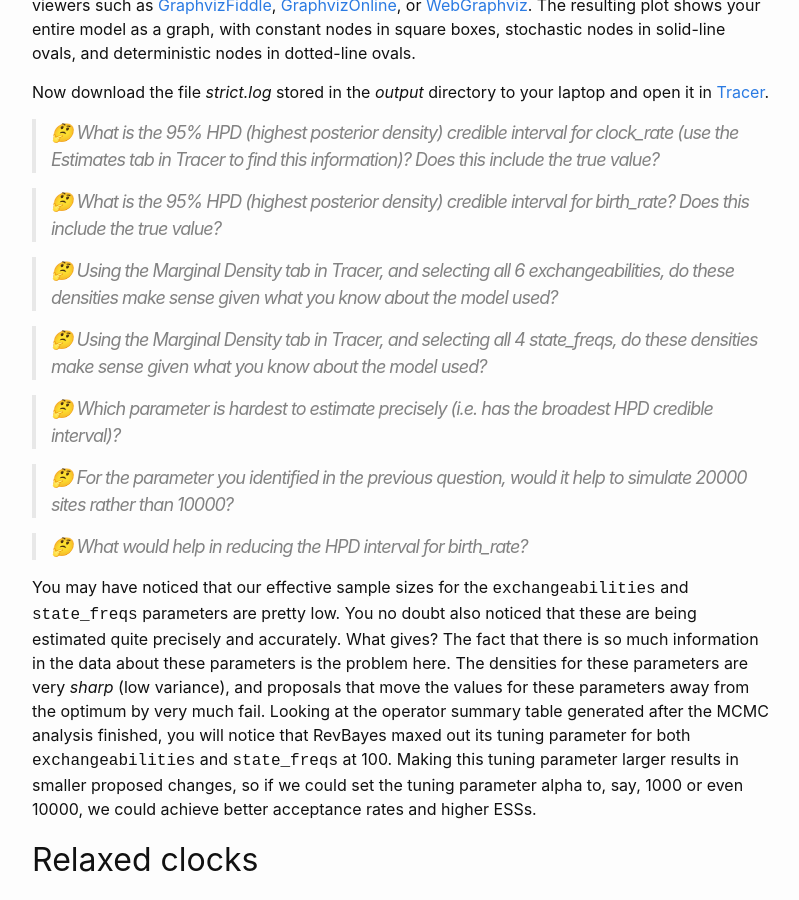
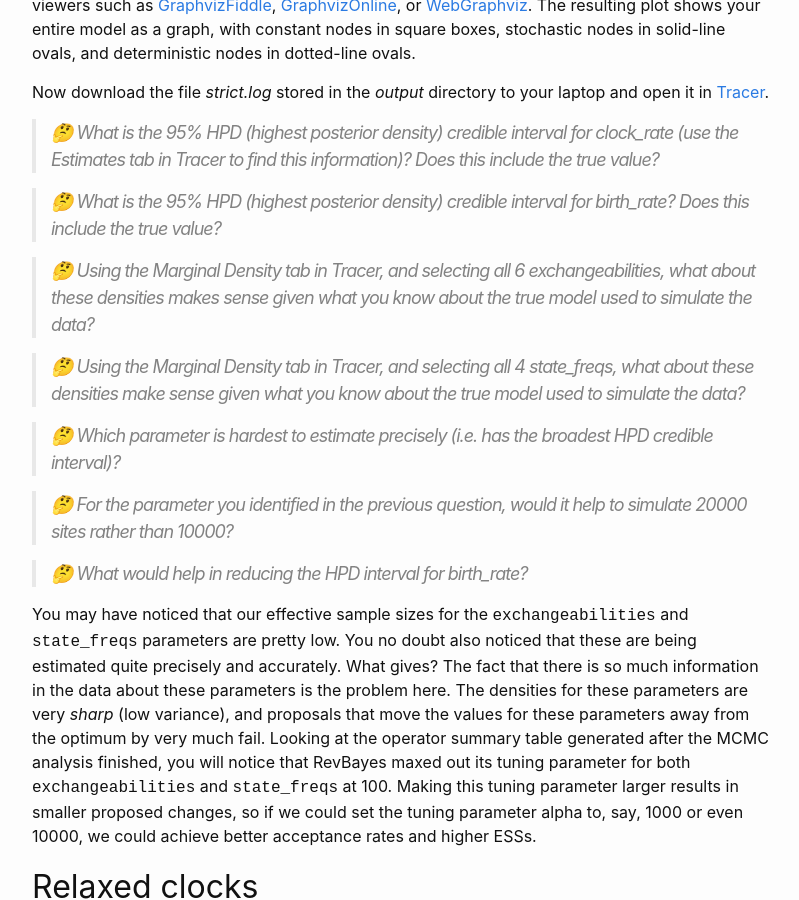
Before and after one commit to plewis/plewis.github.io, a Jekyll site: the page built from phylogenetics/lab-revdiv.md, in a window 1280 px wide and 900 px high, scrolled down 8535 px. Shown: the whole window, without its empty margins (238-1037 px from the left). Built offline with Jekyll 4.4.1, drawn with Linux system fonts in a browser that asks for light colours; emoji names are drawn with the system emoji font; formulas are drawn with MathJax 3; some of the changed text lies outside the part shown.

Commit message:
added figure for revdiv lab

```diff
--- a/phylogenetics/lab-revdiv.md
+++ b/phylogenetics/lab-revdiv.md
@@ -271,13 +271,13 @@ I got (0.9986, 1.0216), and yes, it includes the true value 1.0
 I got (0.6306,4.1727); yes, the true rate was 2.6, which is close to the middle of the credible interval
 {% endcomment %}
 
-> :thinking: Using the Marginal Density tab in Tracer, and selecting all 6 exchangeabilities, do these densities make sense given what you know about the model used?
+> :thinking: Using the Marginal Density tab in Tracer, and selecting all 6 exchangeabilities, what about these densities makes sense given what you know about the true model used to simulate the data?
 
 {% comment %}
 yes, the 2 transition relative rates are about 0.358, which is 5.04 times higher than the other 4, which average 0.071
 {% endcomment %}
 
-> :thinking: Using the Marginal Density tab in Tracer, and selecting all 4 state_freqs, do these densities make sense given what you know about the model used?
+> :thinking: Using the Marginal Density tab in Tracer, and selecting all 4 state_freqs, what about these densities make sense given what you know about the true model used to simulate the data?
 
 {% comment %}
 yes, they are centered over 0.1, 0.2, 0.3, and 0.4, which are the values we specified when simulating the data using evolver
@@ -333,9 +333,11 @@ You'll also need to substitute **<tt>branch_rates</tt>** for **<tt>clock_rate</t
 
     phySeq ~ dnPhyloCTMC(tree=timetree, Q=Q, branchRates=branch_rates, nSites=n_sites, type="DNA")
 
-The model has suddenly gotten a lot more complicated, hasn't it? We now have a rate parameter for every edge in the tree, so we've added $$(2)(20) - 2 = 38$$ more parameters to the model. Each of these edge rate parameters has a lognormal prior, and the 2 parameters of that distribution represent hyperparameters in what is now a hierarchical model, so we've increased the model from 10 parameters (1 **<tt>clock_rate</tt>**, 1 <tt>birth_rate</tt>, 3 **<tt>state_freqs</tt>**, 5 **<tt>exchangeabilities</tt>**) to 50 parameters (the original 10 plus 38 edge rates and 2 hyperparameters **<tt>ucln_mu</tt>** and **<tt>ucln_sigma</tt>**).
+The model has suddenly gotten a lot more complicated, hasn't it? We now have a rate parameter for every edge in the tree, so we've added $$(2)(20) - 2 = 38$$ more parameters to the model. Each of these edge rate parameters has a lognormal prior, and the 2 parameters of that distribution represent hyperparameters in what is now a hierarchical model, so we've increased the model from 10 parameters (1 **<tt>clock_rate</tt>**, 1 **<tt>birth_rate</tt>**, 3 **<tt>state_freqs</tt>**, 5 **<tt>exchangeabilities</tt>**) to 50 parameters (the original 10 plus 38 edge rates and 2 hyperparameters **<tt>ucln_mu</tt>** and **<tt>ucln_sigma</tt>**).
 
-To the right is a figure (click the thumbnail to enlarge) that shows the relationship between the lognormal distribution (left) and the normal distribution (right). The lognormal distribution is tricky in that its two parameters (mu and sigma) are _not_ the mean and standard deviation of the lognormally-distributed variable, as you might be led to assume if you are used to mu and sigma used with normal distributions. In a Lognormal distribution, mu and sigma are, instead, the mean and standard deviation of the _log_ of the lognormally-distributed variable!
+{% include figure.html description="Lognormal Distribution" url="/assets/img/lognormal.png" css="image-right noborder" width="400px" %}
+
+To the right is a slide (from the March 3, 2022, lecture) that shows the relationship between the lognormal distribution (left) and the normal distribution (right). The lognormal distribution is tricky in that its two parameters (mu and sigma) are _not_ the mean and standard deviation of the lognormally-distributed variable, as you might be led to assume if you are used to mu and sigma used with normal distributions. In a Lognormal distribution, mu and sigma are, instead, the mean and standard deviation of the _log_ of the lognormally-distributed variable!
 
 Note this line:
 
```
Also changed, not shown: assets/img/lognormal.png (added).
